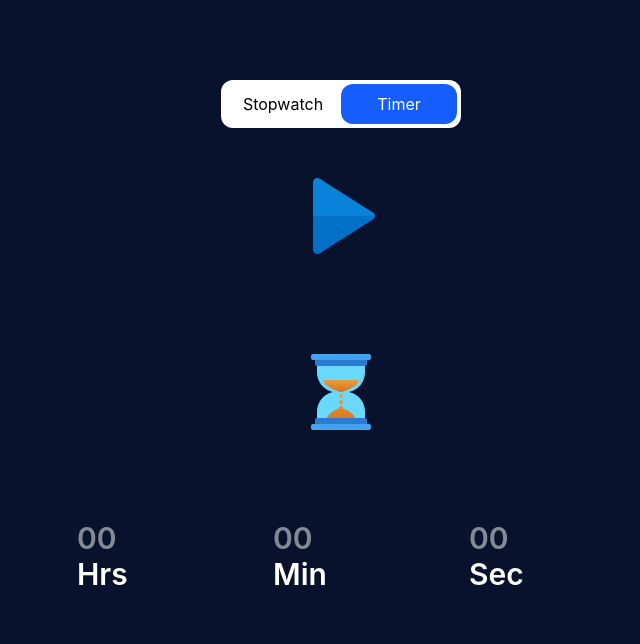
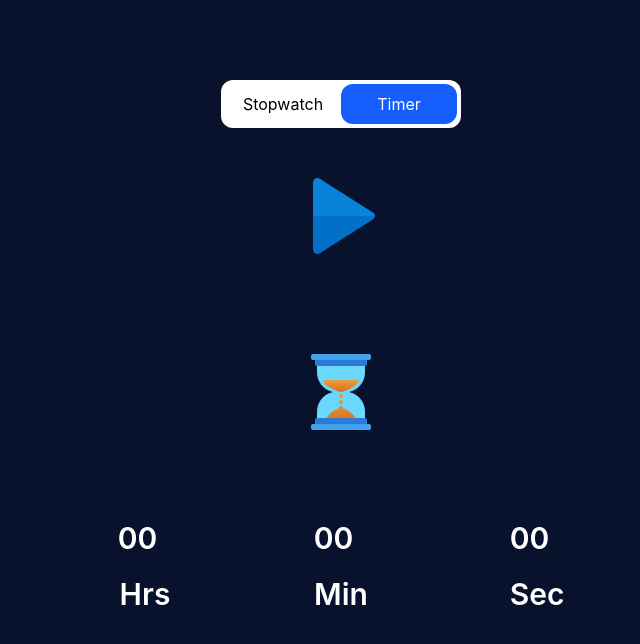
Before and after one commit to Kushalvardhan18/Stopwatch, a React (Vite) app: page / in a window 1280 px wide. Both pictures are taken after a click on the element "Timer". Shown: the top 644 px of the page, without its empty margins (299-939 px from the left). Built offline with nearby package versions, Linux system fonts and the light colour scheme.

Commit message:
timer completed

```diff
--- a/src/Timer.jsx
+++ b/src/Timer.jsx
@@ -2,57 +2,120 @@ import start from "./assets/start.png";
 import pause from "./assets/pause.png";
 import stop from "./assets/stop.png";
 import timer from "./assets/timer.png";
-import { useState } from "react";
+import { useEffect, useState } from "react";
 
 function Timer() {
   const [startTimer, setStartTimer] = useState(false);
+
+  const [hour, setHour] = useState(0);
+  const [minutes, setMinutes] = useState(0);
+  const [seconds, setSeconds] = useState(0);
+
+  useEffect(() => {
+    if (!startTimer) return;
+
+    const timer = setInterval(() => {
+      if (seconds > 0) {
+        setSeconds((prev) => prev - 1);
+      } else if (minutes > 0) {
+        setMinutes((prev) => prev - 1);
+        setSeconds(59);
+      } else if (hour > 0) {
+        setHour((prev) => prev - 1);
+        setMinutes(59);
+        setSeconds(59);
+      } else {
+        setStartTimer(false);
+      }
+    }, 1000);
+    return () => clearInterval(timer);
+  }, [seconds, startTimer, minutes, hour]);
+
+  function startTimerFn() {
+    if (seconds <= 0 && hour <= 0 && minutes <= 0) return;
+
+    setStartTimer((prev) => !prev);
+  }
+
+  function stopTimer() {
+    setHour(0);
+    setMinutes(0);
+    setSeconds(0);
+    setStartTimer(false);
+  }
   return (
     <div className="flex justify-center items-center flex-col mt-10 gap-20">
-      <div className="flex ">
-        <div onClick={() => setStartTimer(!startTimer)}>
-          {!startTimer ? (
-            <img src={start} alt="start" />
+      <div className="flex items-center justify-center">
+        <div onClick={startTimerFn}>
+          {!startTimer || (seconds <= 0 && hour <= 0 && minutes <= 0) ? (
+            <img
+              src={start}
+              alt="start"
+              className={`${seconds <= 0 && hour <= 0 && minutes <= 0 ? "cursor-not-allowed" : "cursor-pointer"}`}
+            />
           ) : (
             <img src={pause} alt="pause" />
           )}
         </div>
-        {startTimer === true ? <img src={stop} alt="stop" /> : ""}
+        {startTimer && seconds >= 0 && hour >= 0 && minutes >= 0 ? (
+          <img src={stop} alt="stop" onClick={stopTimer} />
+
+        ):""}
       </div>
       <div>
         <img src={timer} alt="timer" />
       </div>
-      <div className="flex gap-15 text-white font-semibold text-3xl">
-        <div>
+      <div className="flex gap-15 text-white font-semibold text-3xl text-center">
+        <div className="flex flex-col gap-5">
           <input
             type="number"
-            name=""
-            id=""
+            name="hour"
+            id="hour"
             min={0}
             max={24}
             placeholder="00"
+            value={String(hour).padStart(2, "0")}
+            onChange={(e) => {
+              const value = Math.min(24, Math.max(0, Number(e.target.value)));
+              setHour(value);
+            }}
+            inputMode="numeric"
+            className="text-center"
           />
 
           <div>Hrs</div>
         </div>
-        <div>
+        <div className="flex flex-col gap-5">
           <input
             type="number"
-            name=""
-            id=""
+            name="min"
+            id="min"
             min={0}
             max={60}
             placeholder="00"
+            value={String(minutes).padStart(2, "0")}
+            onChange={(e) => {
+              const value = Math.min(59, Math.max(0, Number(e.target.value)));
+              setMinutes(value);
+            }}
+            className="text-center"
           />
           <div>Min</div>
         </div>
-        <div>
+        <div className="flex flex-col gap-5">
           <input
             type="number"
-            name=""
-            id=""
+            name="sec"
+            id="sec"
             min={0}
             max={60}
             placeholder="00"
+            value={String(seconds).padStart(2, "0")}
+            onChange={(e) => {
+              const value = Math.min(59, Math.max(0, Number(e.target.value)));
+              setSeconds(value);
+            }}
+            className="text-center"
           />
           <div>Sec</div>
         </div>
```
